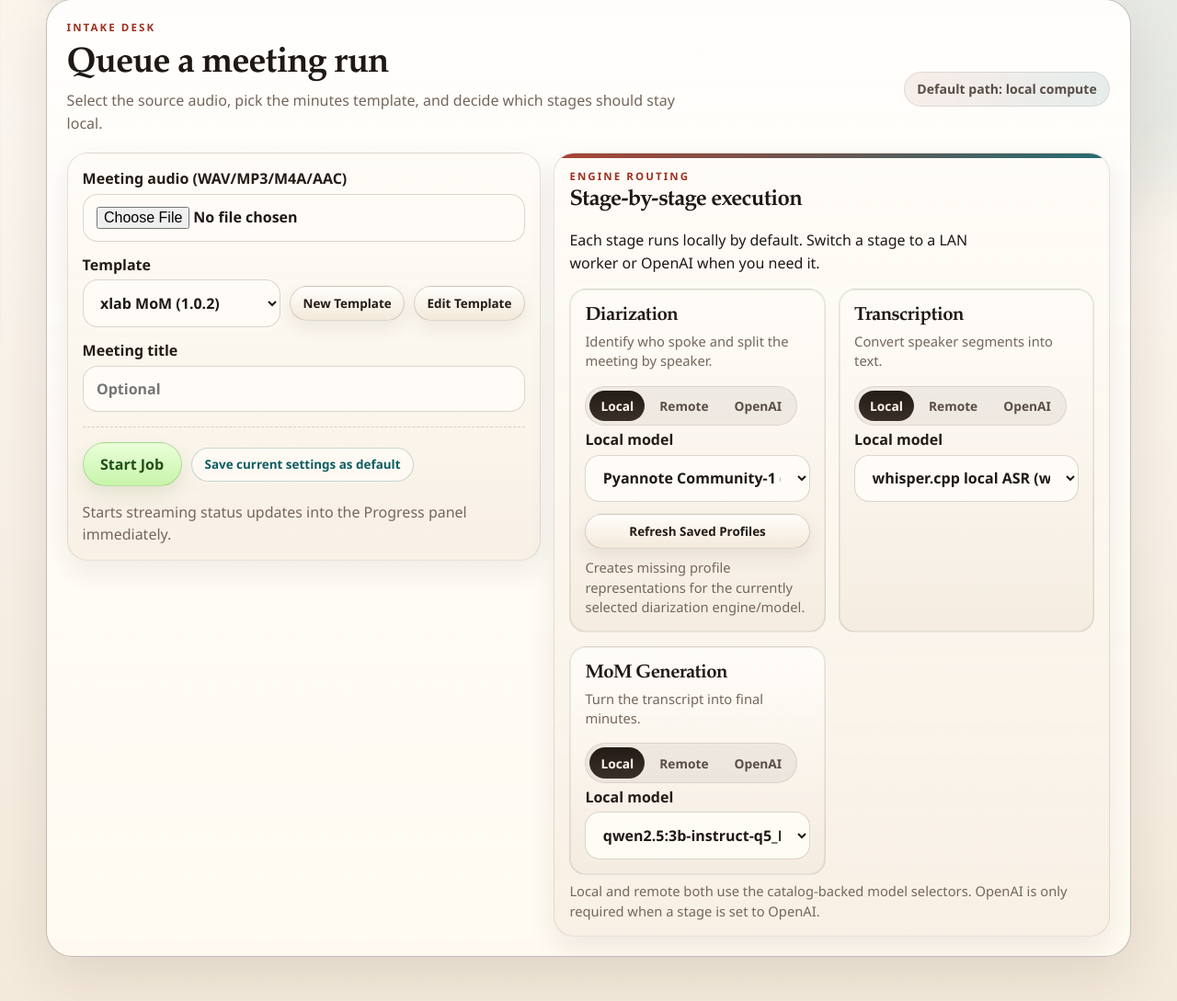
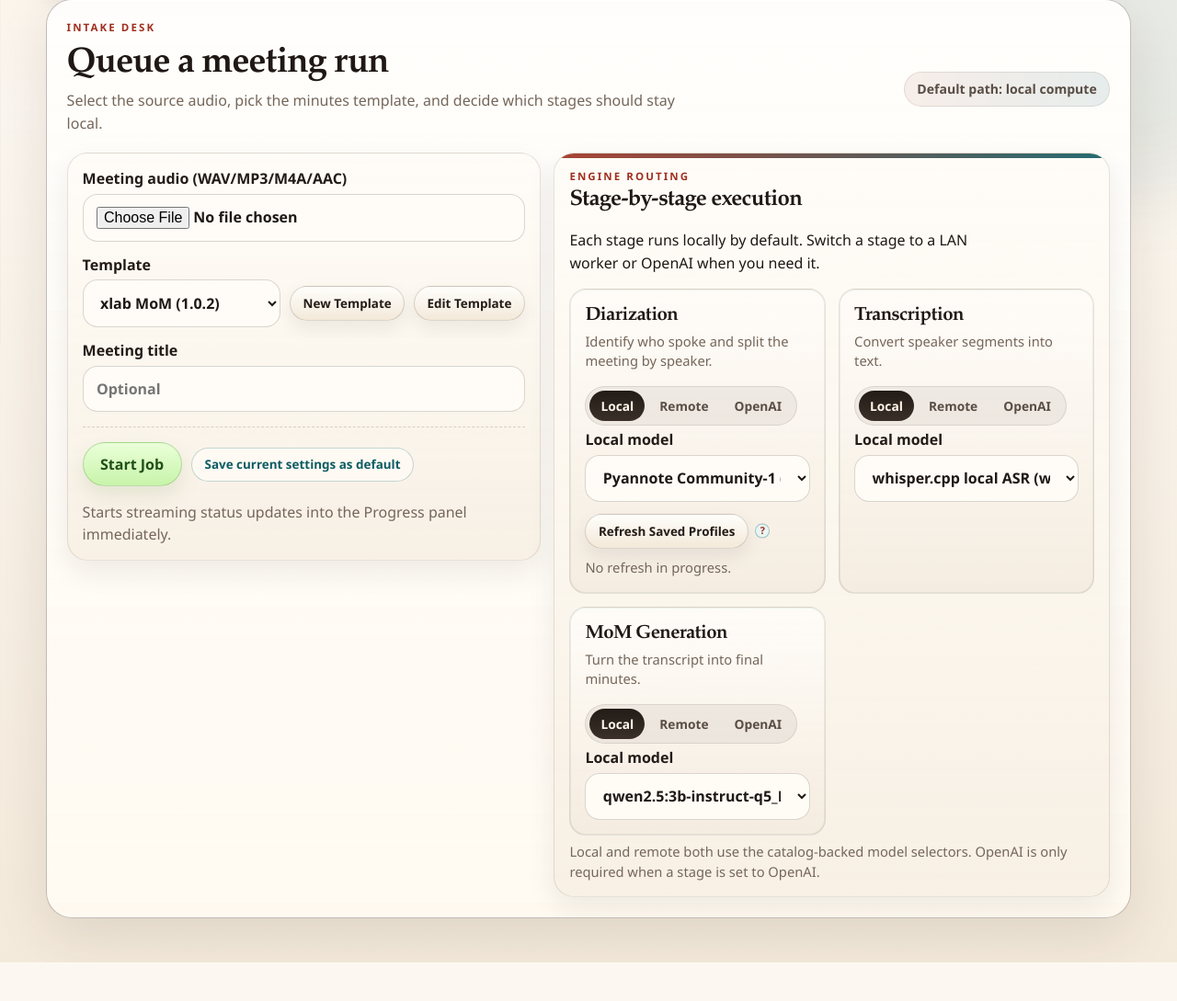
Before and after one commit to edoardopanichi/AutoMoM, a FastAPI app: page / in a window 1280 px wide. Shown: the part 427-1516 px from the top of the page at 92% size. After the commit the page ends 1474 px from the top, so only its background shows below. Run offline with FastAPI, Linux system fonts and the light colour scheme; data that the repository does not hold is empty; some libraries are stand-ins or nearby versions.

Commit message:
improved readibility of refresh saved profiles description

```diff
--- a/backend/app/static/css/styles.css
+++ b/backend/app/static/css/styles.css
@@ -922,6 +922,12 @@ textarea {
   margin-top: 0.8rem;
 }
 
+.engine-maintenance-head {
+  display: inline-flex;
+  align-items: center;
+  gap: 0.45rem;
+}
+
 .api-key-panel {
   margin-top: 1rem;
   padding-top: 1rem;
--- a/backend/app/static/index.html
+++ b/backend/app/static/index.html
@@ -180,9 +180,16 @@
                   </select>
                 </label>
                 <div class="engine-maintenance">
-                  <button type="button" id="refresh-profiles-btn" class="small-btn">Refresh Saved Profiles</button>
+                  <div class="engine-maintenance-head">
+                    <button type="button" id="refresh-profiles-btn" class="small-btn">Refresh Saved Profiles</button>
+                    <span
+                      class="field-info"
+                      title="Updates stored voice-profile embeddings in memory for the currently selected diarization model. Run this when you switch to a diarization model different from the one used when those profiles were saved."
+                      aria-label="Updates stored voice-profile embeddings in memory for the currently selected diarization model. Run this when you switch to a diarization model different from the one used when those profiles were saved."
+                    >?</span>
+                  </div>
                   <p id="refresh-profiles-status" class="cloud-note">
-                    Creates missing profile representations for the currently selected diarization engine/model.
+                    No refresh in progress.
                   </p>
                 </div>
               </article>
```
